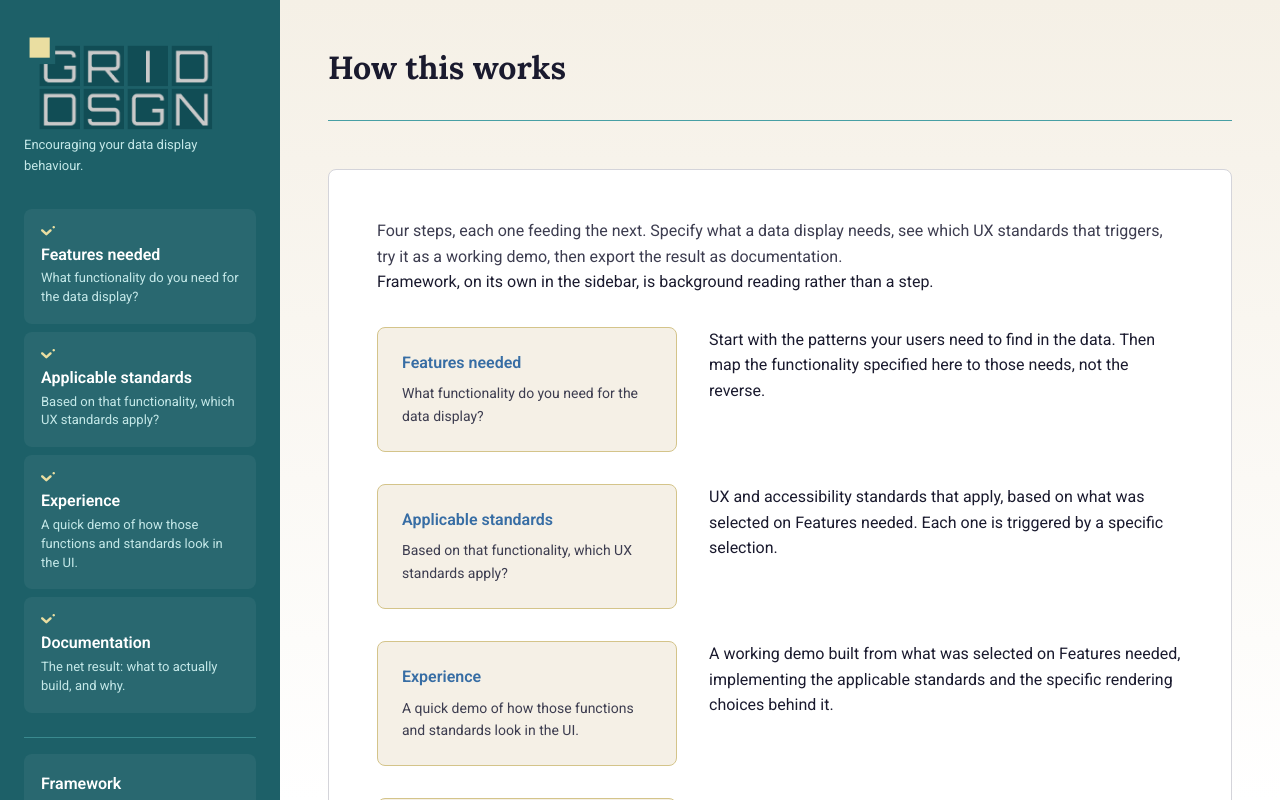
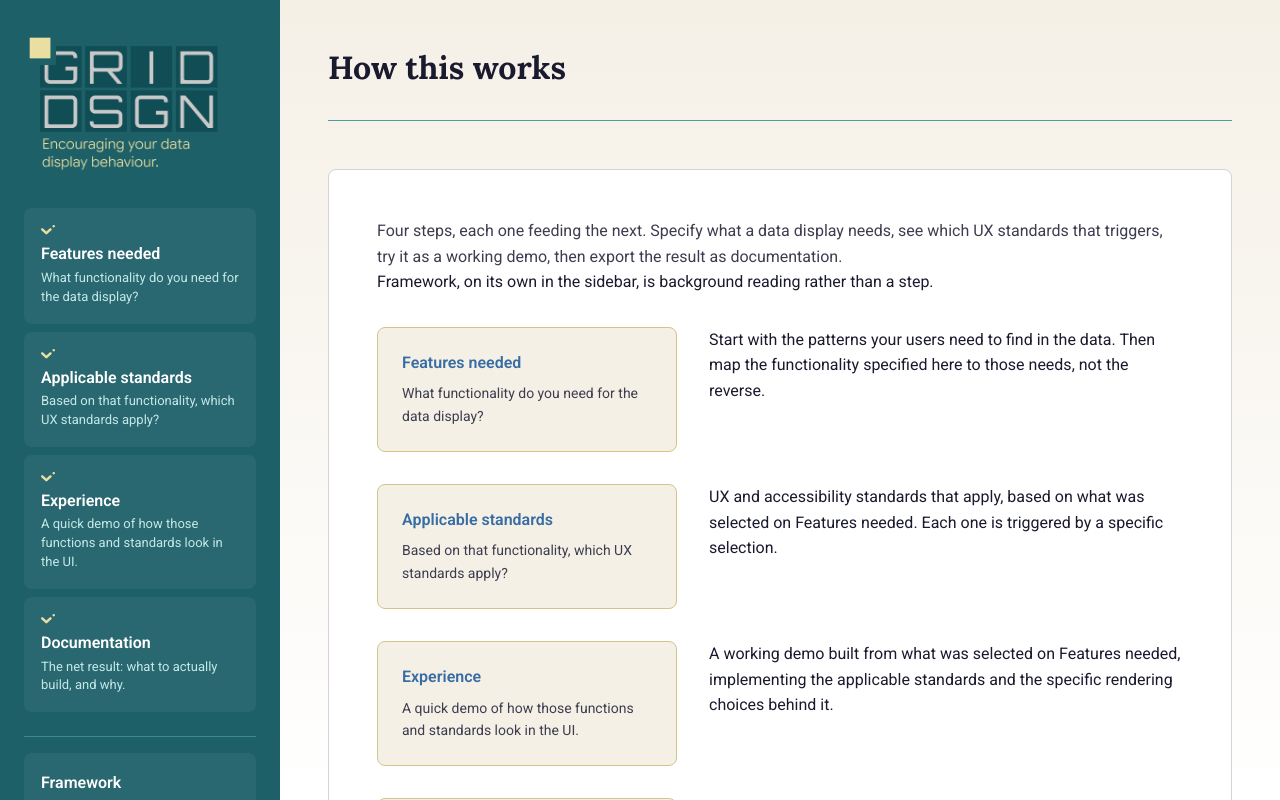
Before and after one commit to puneetsyaloutlook/grabledesigner, a React (Vite) app: page / in a window 1280 px wide. Shown: the top 800 px of the page. Built offline with nearby package versions, Linux system fonts and the light colour scheme.

Commit message:
Add files via upload

```diff
--- a/src/components/Layout.jsx
+++ b/src/components/Layout.jsx
@@ -1,6 +1,6 @@
 import { NavLink, Outlet, useSearchParams } from 'react-router-dom';
 import { STEPS, FRAMEWORK_ITEM } from '../lib/navSteps';
-import logoWordmark from '../assets/logo-wordmark.png';
+import logoLockup from '../assets/logo-lockup.png';
 import checkIcon from '../assets/icon-check.svg';
 
 const NAV_ITEMS = [...STEPS, FRAMEWORK_ITEM];
@@ -15,9 +15,8 @@ export default function Layout() {
       <aside className="side-nav">
         <div className="side-nav-brand">
           <NavLink to={`/${suffix}`} className="side-nav-title">
-            <img src={logoWordmark} alt="Grid & Table Designer" className="side-nav-logo" />
+            <img src={logoLockup} alt="Grid & Table Designer: Encouraging your data display behaviour." className="side-nav-logo" />
           </NavLink>
-          <p className="side-nav-tagline">Encouraging your data display behaviour.</p>
         </div>
         <div className="side-nav-cards">
           {NAV_ITEMS.map((item) => (
```
